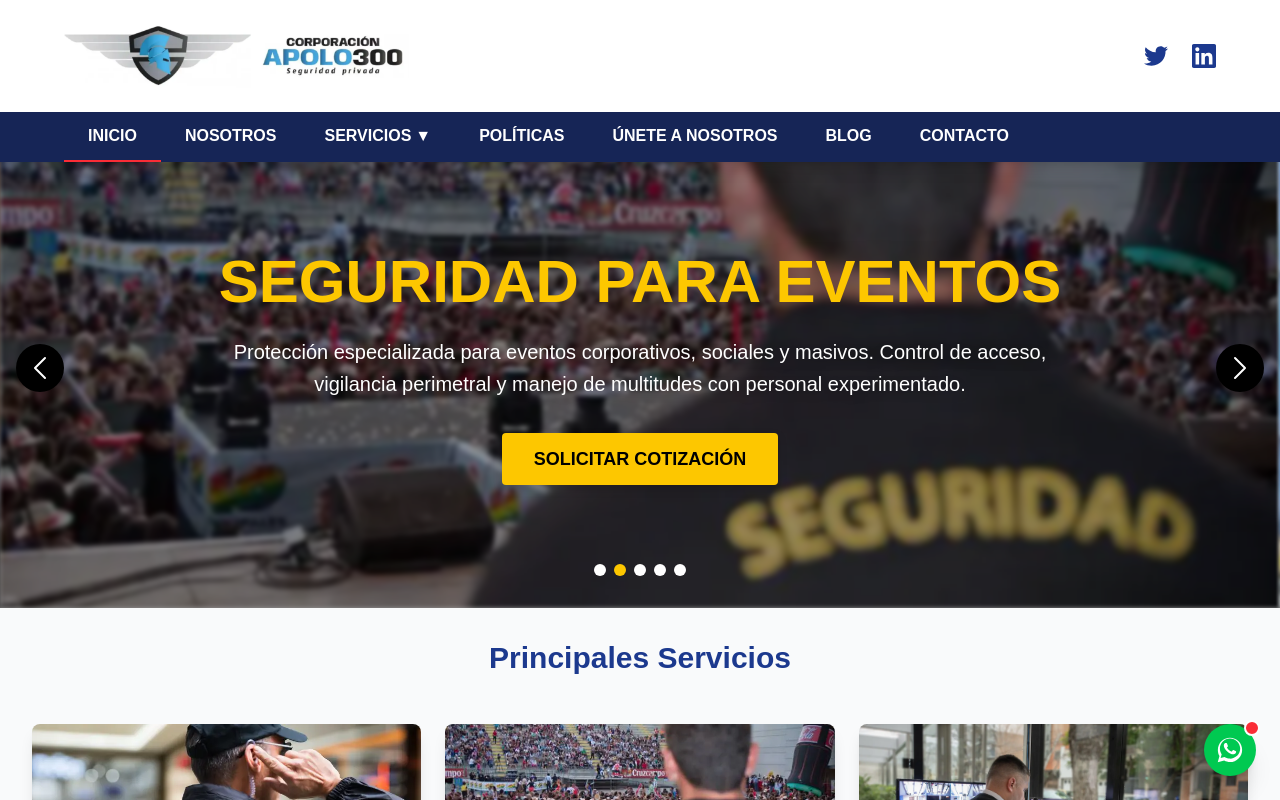
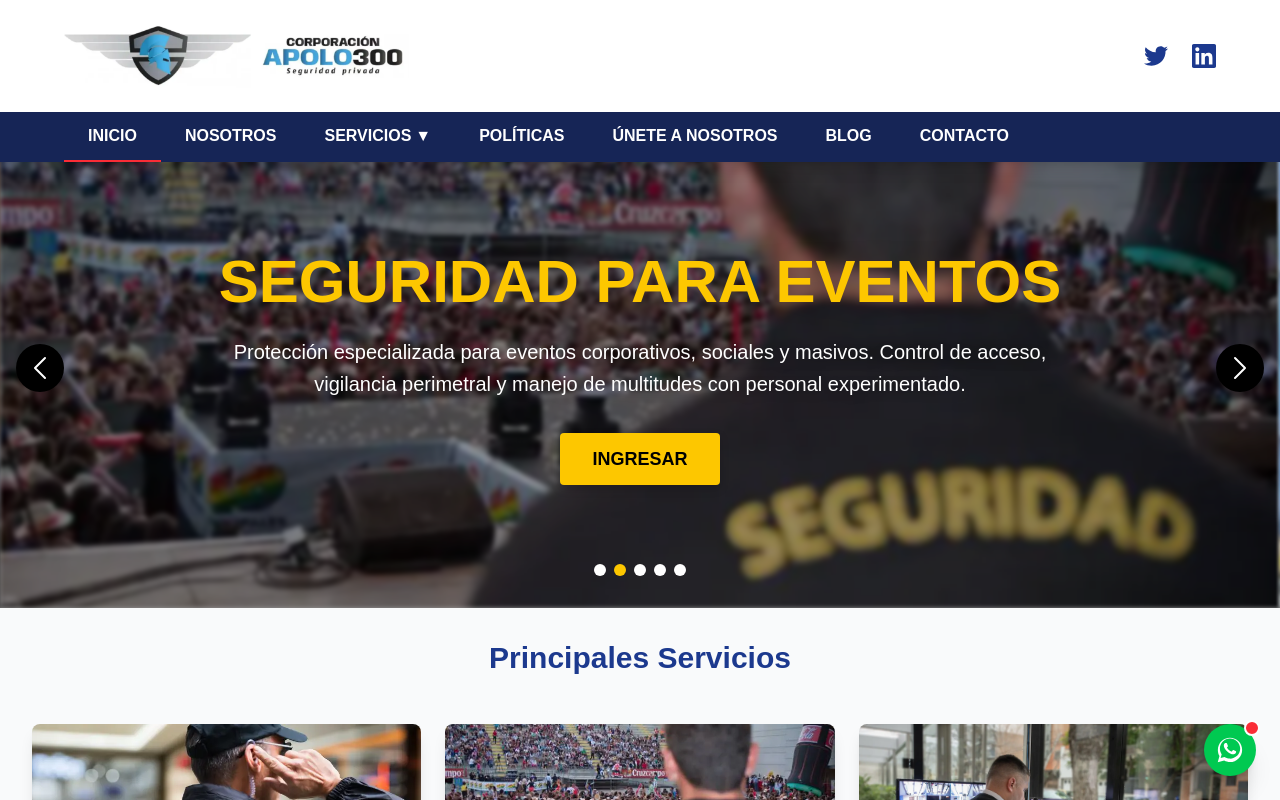
Before and after one commit to josmeleli/apolo300-website, a Next.js app: page / in a window 1280 px wide. Shown: the top 800 px of the page. Built offline with nearby package versions, Linux system fonts and the light colour scheme.

Commit message:
Replace buttons with links in Hero component for improved navigation

```diff
--- a/app/components/Hero.tsx
+++ b/app/components/Hero.tsx
@@ -2,6 +2,7 @@
 
 import { useState, useEffect } from 'react';
 import { ChevronLeftIcon, ChevronRightIcon } from '@heroicons/react/24/outline';
+import Link from 'next/link';
 
 const Hero = () => {
   const [currentSlide, setCurrentSlide] = useState(0);
@@ -12,35 +13,40 @@ const Hero = () => {
       title: "SEGURIDAD PRIVADA",
       description: "Servicios de seguridad personalizada para residencias, oficinas y propiedades privadas. Protección profesional 24/7 con personal capacitado y tecnología avanzada.",
       image: "/images/servicio-de-seguridad-privada.webp",
-      buttonText: "SOLICITAR COTIZACIÓN"
+      buttonText: "INGRESAR",
+      route: "/servicios/seguridad-privada"
     },
     {
       id: 2,
       title: "SEGURIDAD PARA EVENTOS",
       description: "Protección especializada para eventos corporativos, sociales y masivos. Control de acceso, vigilancia perimetral y manejo de multitudes con personal experimentado.",
       image: "/images/servicio-de-seguridad-para-eventos.webp",
-      buttonText: "SOLICITAR COTIZACIÓN"
+      buttonText: "INGRESAR",
+      route: "/servicios/seguridad-eventos"
     },
     {
       id: 3,
       title: "SEGURIDAD CORPORATIVA",
       description: "Soluciones integrales de seguridad para empresas y corporaciones. Vigilancia ejecutiva, protección de instalaciones y control de acceso empresarial.",
       image: "/images/servicio-de-seguridad-corporativa.webp",
-      buttonText: "SOLICITAR COTIZACIÓN"
+      buttonText: "INGRESAR",
+      route: "/servicios/seguridad-corporativa"
     },
     {
       id: 4,
       title: "SEGURIDAD DE RESGUARDO",
       description: "Protección especializada para bienes y valores. Custodia de mercancías, transporte de valores y resguardo de activos importantes con máxima seguridad.",
       image: "/images/servicio-de-seguridad-de-resguardo.webp",
-      buttonText: "SOLICITAR COTIZACIÓN"
+      buttonText: "INGRESAR",
+      route: "/servicios/seguridad-resguardo"
     },
     {
       id: 5,
       title: "SEGURIDAD DE PREVENCIÓN DE PÉRDIDAS",
       description: "Servicios especializados en prevención de robos y pérdidas en comercios y almacenes. Vigilancia discreta y estrategias de protección efectivas.",
       image: "/images/servicio-de-seguridad-de-prevención-de-perdidas.webp",
-      buttonText: "SOLICITAR COTIZACIÓN"
+      buttonText: "INGRESAR",
+      route: "/servicios/prevencion-perdidas"
     }
   ];
 
@@ -103,9 +109,12 @@ const Hero = () => {
               <p className="text-lg md:text-xl mb-8 leading-relaxed drop-shadow-lg">
                 {slide.description}
               </p>
-              <button className="bg-yellow-400 text-black px-8 py-3 rounded font-bold text-lg hover:bg-yellow-300 transition-colors drop-shadow-lg">
+              <Link
+                href={slide.route}
+                className="bg-yellow-400 text-black px-8 py-3 rounded font-bold text-lg hover:bg-yellow-300 transition-colors drop-shadow-lg inline-block"
+              >
                 {slide.buttonText}
-              </button>
+              </Link>
             </div>
           </div>
           </div>
```
